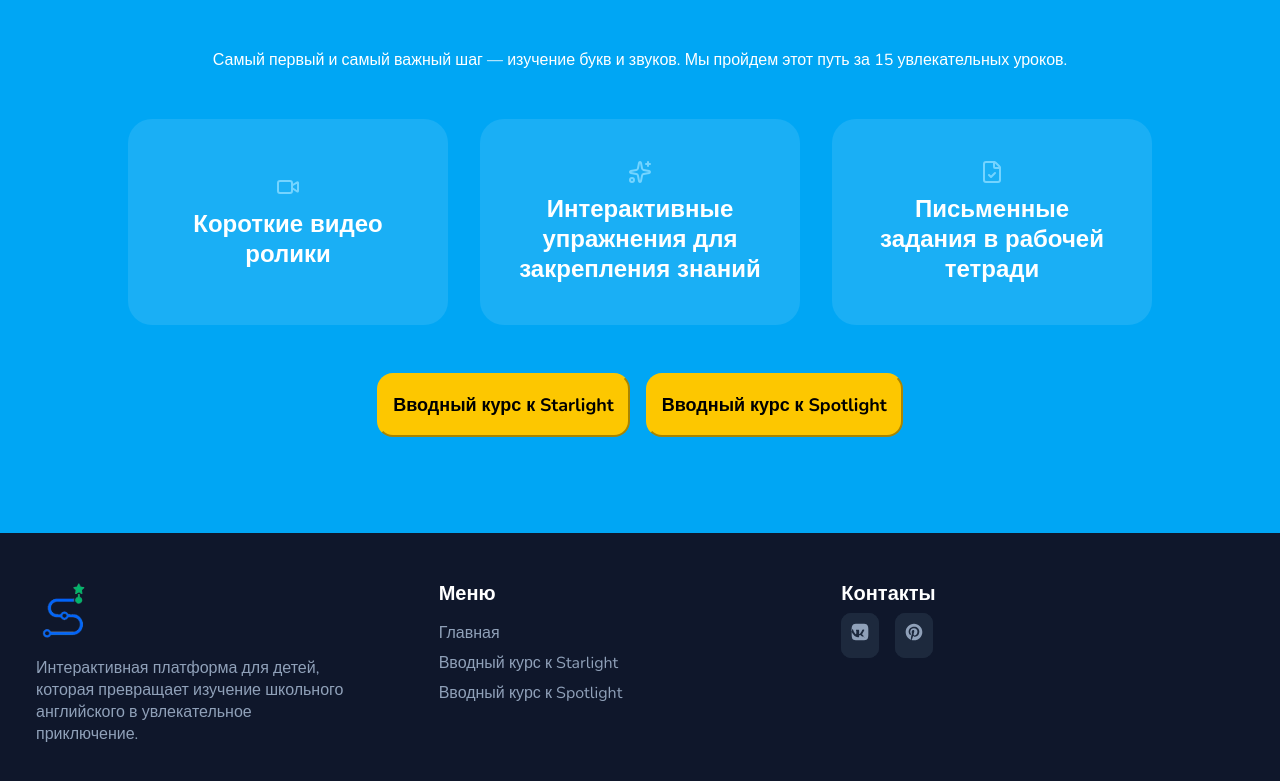
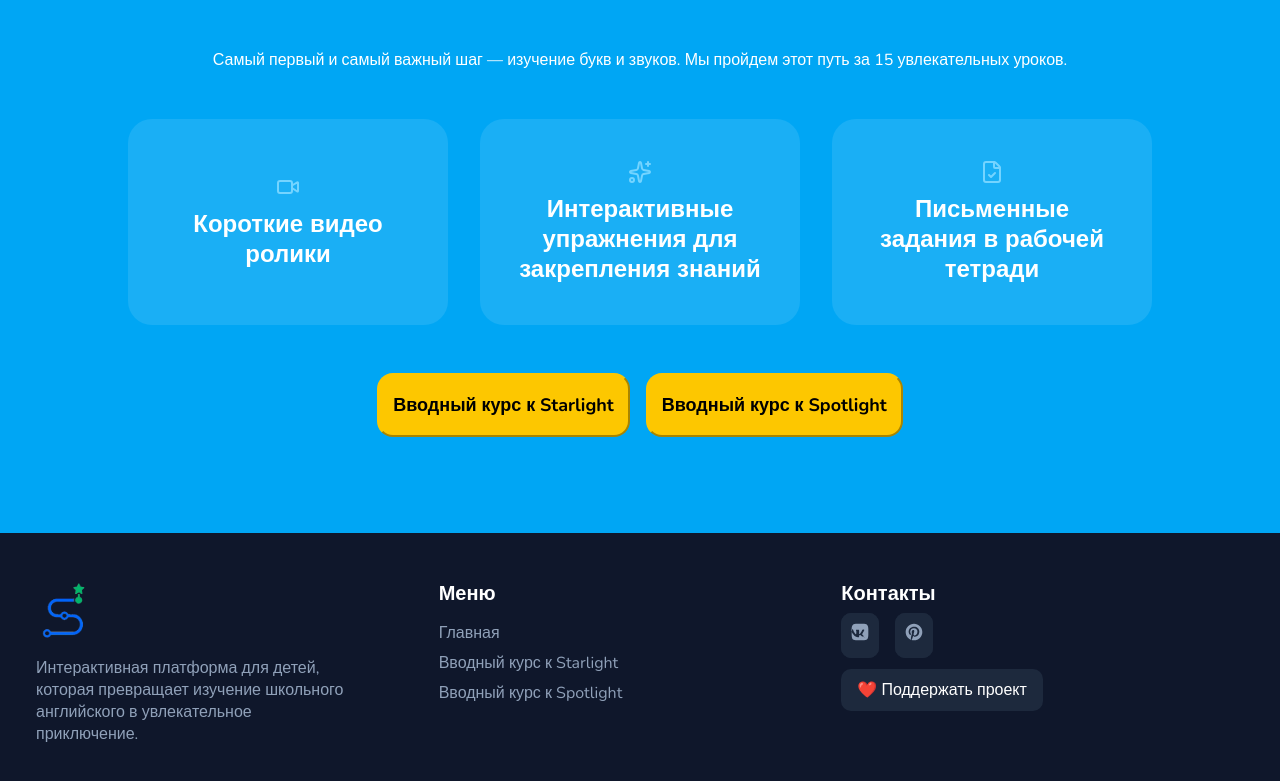
Before and after one commit to Nik-s-har/Learning_Platform, a React (Vite) app: page / in a window 1280 px wide. Shown: the part 1745-2526 px from the top of the page. Built offline with nearby package versions, Linux system fonts and the light colour scheme; no server answers.

Commit message:
Добавить кнопку поддержки в футер

```diff
--- a/src/components/layout/Footer/Footer.module.css
+++ b/src/components/layout/Footer/Footer.module.css
@@ -79,6 +79,23 @@
   padding: 8px;
 }
 
+.layout .donateButton,
+.layout .donateButton:visited {
+  display: inline-block;
+  margin-block-start: 20px;
+  padding: 10px 16px;
+  border-radius: 10px;
+  background-color: var(--color-slate-800);
+  color: #fff;
+  text-decoration: none;
+  transition: background-color 0.3s ease;
+}
+
+.layout .donateButton:hover {
+  background-color: var(--color-slate-400);
+  color: #fff;
+}
+
 .rights {
   text-align: center;
   padding-block: 10px;
--- a/src/components/layout/Footer/Footer.tsx
+++ b/src/components/layout/Footer/Footer.tsx
@@ -11,8 +11,8 @@ function Footer() {
         <div className={styles.about}>
           <img src={Logo} alt="Logo" />
           <p>
-            Интерактивная платформа для детей, которая превращает
-            изучение школьного английского в увлекательное приключение.
+            Интерактивная платформа для детей, которая превращает изучение
+            школьного английского в увлекательное приключение.
           </p>
         </div>
         <nav>
@@ -55,9 +55,16 @@ function Footer() {
               </a>
             </li>
           </ul>
+          <a
+            href="https://yoomoney.ru/to/4100119570310935"
+            target="_blank"
+            rel="noopener noreferrer"
+            className={styles.donateButton}
+          >
+            ❤️ Поддержать проект
+          </a>
         </nav>
       </div>
-
     </footer>
   );
 }
```
